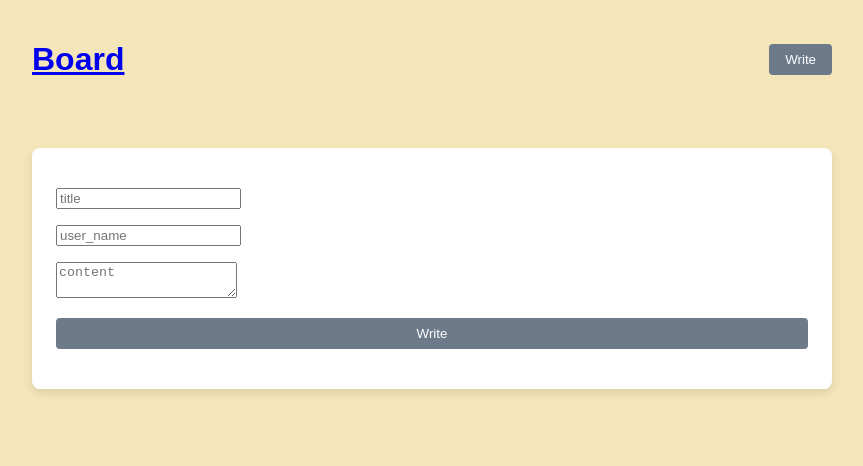
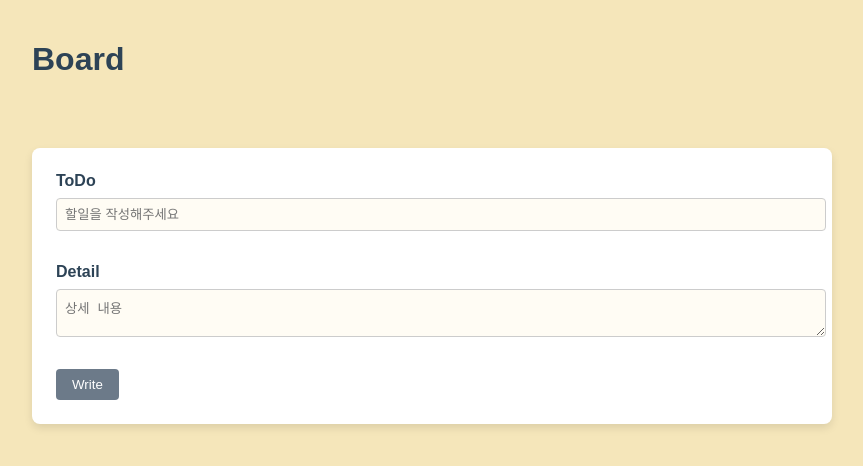
Before and after one commit to ozll-zinni/React_study_jungle13, a Next.js app: page /create in a window 1280 px wide. Shown: the top 466 px of the page, without its empty margins (208-1071 px from the left). Built offline with nearby package versions, Linux system fonts and the light colour scheme.

Commit message:
💄: css 수정

```diff
--- a/package.json
+++ b/package.json
@@ -15,7 +15,8 @@
     "json-server": "^1.0.0-beta.3",
     "next": "^15.0.2",
     "react": "^18.3.1",
-    "react-dom": "^18.3.1"
+    "react-dom": "^18.3.1",
+    "uuid": "^11.0.2"
   },
   "devDependencies": {
     "@types/node": "^20",
--- a/src/app/atom.ts
+++ b/src/app/atom.ts
@@ -1,11 +1,12 @@
 import { atom } from 'jotai';
 
 // post 데이터를 위한 atom
-interface Post {
+export interface Post {
   id: string;
   title: string;
   content?: string;
   user_name?: string;
   created_at?: string;
+  status: 'Not Started' | 'In Progress' | 'Done';
 }
 export const postAtom = atom<Post[]>([]);
--- a/src/app/create/page.tsx
+++ b/src/app/create/page.tsx
@@ -1,21 +1,23 @@
 'use client';
 
-import { useRouter } from "next/navigation";
+import { useRouter, useSearchParams } from "next/navigation";
 import { useAtom } from 'jotai';
 import { postAtom } from "../atom";
+import { Post } from "@/app/atom";
+import { v4 as uuidv4 } from 'uuid';
 
 export default function Create() {
   const router = useRouter();
+  const searchParams = useSearchParams();
+  const statusParam = searchParams.get('status') as 'Not Started' | 'In Progress' | 'Done' || 'Not Started';
   const [posts, setPost] = useAtom(postAtom);
 
-  return (
-    <form onSubmit={(evt) => {
+  const handleSubmit = (evt: React.FormEvent) => {
     evt.preventDefault();
     const target = evt.target as HTMLFormElement;
 
     const title = (target.elements.namedItem('title') as HTMLInputElement).value;
     const content = (target.elements.namedItem('content') as HTMLTextAreaElement).value;
-      const user_name = (target.elements.namedItem('user_name') as HTMLInputElement).value;
 
     if (title.length < 10) {
       alert("제목은 10글자 이상이어야 합니다.");
@@ -23,27 +25,35 @@ export default function Create() {
     }
 
     const createdDate = new Date().toISOString();
-      const newPost = {
-        id: (posts ? posts.length + 1 : 1).toString(),
+    const newPost: Post = {
+      id: uuidv4(),
       title,
       content,
-        user_name,
       created_at: createdDate,
+      status: statusParam, // 전달된 쿼리 파라미터에서 상태를 가져옴
     };
 
-      setPost((prevPosts = []) => [...prevPosts, newPost]);
+    setPost((prevPosts) => [...prevPosts, newPost]);
 
     router.push(`/read/${newPost.id}`);
     router.refresh();
-    }}>
-      <p><input type="text" name="title" placeholder="title" /></p>
-      <p><input type="text" name="user_name" placeholder="user_name" /></p>
-      <p><textarea name="content" placeholder="content"></textarea></p>
-      <p>
-        <button type="submit" className="submit-button">
-          Write
-        </button>
-      </p>
+  };
+
+  return (
+    <form onSubmit={handleSubmit}>
+      <div className="form-group">
+        <label htmlFor="title" className="form-label">ToDo</label>
+        <input type="text" id="title" name="title" className="input-field" placeholder="할일을 작성해주세요" />
+      </div>
+
+      <div className="form-group">
+        <label htmlFor="content" className="form-label">Detail</label>
+        <textarea id="content" name="content" className="textarea-field" placeholder="상세 내용"></textarea>
+      </div>
+
+      <div className="button-container">
+        <button type="submit" className="write-button">Write</button>
+      </div>
     </form>
   );
 }
--- a/src/app/globals.css
+++ b/src/app/globals.css
@@ -1,36 +1,153 @@
-.submit-button {
-  width: 100%;
-  background-color: #6c7a89;
-  color: white;
-  padding: 0.5rem;
-  border-radius: 0.25rem;
-  transition: background-color 0.3s ease;
-  border: none;
-  cursor: pointer;
+/* Body Background */
+.main-body {
+  background-color: #f5e6ba;
+  min-height: 100vh;
+  margin: 0;
+  font-family: Arial, sans-serif;
 }
 
-.submit-button:hover {
+/* Main Container */
+.container {
+  max-width: 800px;
+  margin: 0 auto;
+  padding: 20px;
+}
+
+/* Header */
+.header {
+  display: flex;
+  justify-content: space-between;
+  align-items: center;
+  margin-bottom: 3rem;
+}
+
+/* Title */
+.title {
+  font-size: 2rem;
+  font-weight: bold;
+  color: #2d4356;
+  text-decoration: none;
+}
+
+/* Kanban Board Styles */
+.kanban-board {
+  display: flex; /* Use flexbox to arrange columns side by side */
+  justify-content: space-between; /* Distribute columns evenly */
+  margin: 20px 0; /* Margin for spacing around the board */
+}
+
+.kanban-column {
+  flex: 1; /* Allow columns to grow equally */
+  margin: 0 10px; /* Space between columns */
+  background-color: #f7f7f7; /* Background color for each column */
+  border-radius: 8px; /* Rounded corners */
+  padding: 16px; /* Padding inside columns */
+  box-shadow: 0 2px 5px rgba(0, 0, 0, 0.1); /* Shadow for depth */
+}
+
+/* Write Button */
+.write-button {
+  background-color: #6c7a89; /* Specific color for Write button */
+  color: white;
+  padding: 0.5rem 1rem;
+  border: none;
+  border-radius: 0.25rem;
+  cursor: pointer;
+  transition: background-color 0.3s ease;
+}
+
+.write-button:hover {
   background-color: #5c6a79;
 }
 
+/* Common Button Styles */
+.button {
+  padding: 0.5rem; /* Shared padding */
+  border-radius: 0.25rem; /* Shared border radius */
+  transition: background-color 0.3s ease; /* Shared transition */
+  cursor: pointer; /* Shared cursor */
+  font-size: 1rem; /* Shared font size */
+  color: white; /* Default text color */
+}
+/* Status and Update Button Container */
+.status-update-container {
+  display: flex; /* Align items horizontally */
+  align-items: center; /* Vertically center items */
+  gap: 0.5rem; /* Space between select and button */
+  margin-top: 1rem; /* Margin at the top for spacing */
+}
+
+/* Select Field */
+select {
+  padding: 0.5rem;
+  border-radius: 0.25rem;
+  border: 1px solid #ccc;
+  font-size: 1rem;
+  outline: none;
+}
+.button-group {
+  display: flex;
+  gap: 0.5rem;
+  margin-top: 1rem;
+  justify-content: flex-start;
+}
+/* Modify and Delete Button Styles */
+.modify-button, .delete-button {
+  padding: 0.5rem 1rem;
+  display: flex;
+  justify-content: center;
+  align-items: center;
+  border-radius: 0.25rem;
+  cursor: pointer;
+  transition: background-color 0.3s ease;
+  box-sizing: border-box;
+  font-size: 1rem;
+  color: white;
+  text-decoration: none;
+}
+
+/* Modify Button */
 .modify-button {
   background-color: #6c7a89;
-  color: white;
-  padding: 0.5rem;
-  border-radius: 0.25rem;
-  transition: background-color 0.3s ease;
-  text-align: center;
-  display: inline-block;
-  cursor: pointer;
-  width: 100%;
+  border: none;
 }
 
 .modify-button:hover {
   background-color: #5c6a79;
 }
 
+/* Delete Button */
 .delete-button {
   background-color: #FFA7AF;
+  border: none;
+}
+
+.delete-button:hover {
+  background-color: #FF8C9A;
+}
+
+/* Parent container for button alignment */
+.button-container {
+  display: flex;
+  justify-content: space-between;
+  gap: 1rem;
+}
+/* Form Group */
+.form-group {
+  display: flex;
+  flex-direction: column;
+  margin-bottom: 1rem;
+}
+
+/* Form Label */
+.form-label {
+  font-weight: bold;
+  margin-bottom: 0.5rem;
+  color: #2d4356; /* Matching color to align with other text */
+}
+/* Generic Button Styles */
+.button {
+  background-color: #6c7a89;
   color: white;
   padding: 0.5rem;
   border-radius: 0.25rem;
@@ -39,10 +156,11 @@
   width: 100%;
 }
 
-.delete-button:hover {
-  background-color: #FF8C9A;
+.button:hover {
+  background-color: #5c6a79;
 }
 
+/* Input Fields */
 .input-field,
 .textarea-field {
   width: 100%;
@@ -50,6 +168,7 @@
   border: 1px solid #ccc;
   border-radius: 0.25rem;
   margin-bottom: 1rem;
+  background-color: #fffcf4;
 }
 
 .input-field:focus,
@@ -58,22 +177,9 @@
   border-color: #6c7a89;
 }
 
-.submit-button {
-  background-color: #6c7a89;
-  color: white;
-  padding: 0.5rem 1rem;
-  border: none;
-  border-radius: 0.25rem;
-  cursor: pointer;
-  transition: background-color 0.3s ease;
-}
-
-.submit-button:hover {
-  background-color: #5c6a79;
-}
-
+/* Board List Styles */
 .board-list {
-  margin: 20px;
+  margin: 20px 0; /* Space around the board list */
 }
 
 .board-title {
@@ -81,6 +187,7 @@
   font-weight: bold;
   color: #2d4356;
   margin-bottom: 1rem;
+  text-decoration: none;
 }
 
 .post-count {
@@ -89,6 +196,7 @@
   margin-bottom: 1rem;
 }
 
+/* Post Table Styles */
 .post-table {
   width: 100%;
   border-collapse: collapse;
@@ -125,62 +233,23 @@
   background-color: #f9fafb;
 }
 
+/* Post Link Styles */
 .post-link {
   color: #2c5282;
   text-decoration: none;
 }
 
 .post-link:hover {
-  text-decoration: underline;
+  text-decoration: none;
 }
-/* globals.css */
-
-/* Body Background */
-.main-body {
-  background-color: #f5e6ba;
-  min-height: 100vh;
-  margin: 0;
-  font-family: Arial, sans-serif;
+.link-no-underline {
+  text-decoration: none;
+  color: inherit; /* Keep the text color the same as the parent element */
 }
 
-/* Main Container */
-.container {
-  max-width: 800px;
-  margin: 0 auto;
-  padding: 20px;
+.link-no-underline:hover {
+  text-decoration: none; /* Make sure there's no underline on hover as well */
 }
-
-/* Header */
-.header {
-  display: flex;
-  justify-content: space-between;
-  align-items: center;
-  margin-bottom: 3rem;
-}
-
-/* Title */
-.title {
-  font-size: 2rem;
-  font-weight: bold;
-  color: #2d4356;
-  text-decoration: none;
-}
-
-/* Write Button */
-.write-button {
-  background-color: #6c7a89;
-  color: white;
-  padding: 0.5rem 1rem;
-  border: none;
-  border-radius: 0.25rem;
-  cursor: pointer;
-  transition: background-color 0.3s ease;
-}
-
-.write-button:hover {
-  background-color: #5c6a79;
-}
-
 /* Content Container */
 .content {
   background-color: white;
@@ -188,3 +257,17 @@
   box-shadow: 0 4px 8px rgba(0, 0, 0, 0.1);
   padding: 1.5rem;
 }
+
+/* Kanban Card Styles */
+.kanban-card {
+  background-color: white;
+  border: 1px solid #ccc;
+  border-radius: 4px;
+  margin: 8px 0; /* Space between cards */
+  padding: 10px; /* Padding inside cards */
+  transition: background-color 0.3s;
+}
+
+.kanban-card:hover {
+  background-color: #f0f0f0; /* Change on hover */
+}
--- a/src/app/layout.tsx
+++ b/src/app/layout.tsx
@@ -12,7 +12,6 @@ export default function RootLayout({
 }: {
   children: React.ReactNode;
 }) {
-  // JSON Server를 사용하지 않기 위해 API 호출을 제거하고 PostsProvider에서 초기 상태를 설정합니다.
   const initialPosts = [
     {
       id: '1',
@@ -20,7 +19,6 @@ export default function RootLayout({
       content: 'This is a sample post.',
       created_at: new Date().toISOString(),
     },
-    // 초기 데이터에 필요한 다른 게시글들을 추가
   ];
 
   return (
@@ -30,13 +28,8 @@ export default function RootLayout({
           {/* Header */}
           <div className="header">
             <h1 className="title">
-              <Link href="/">Board</Link>
+              <Link href="/" className="link-no-underline">Board</Link>
             </h1>
-            <Link href="/create">
-              <button className="write-button">
-                Write
-              </button>
-            </Link>
           </div>
 
           {/* Main Content */}
--- a/src/app/read/[id]/page.tsx
+++ b/src/app/read/[id]/page.tsx
@@ -48,7 +48,7 @@ export default function Read() {
         <p>{post.content}</p>
       </div>
 
-      <div className="grid grid-cols-2 gap-4">
+      <div className="button-group">
         <Link
           href={`/update/${id}`}
           className="modify-button"
```
Also changed, not shown: src/app/page.tsx (+45 -45 lines), src/app/update/[id]/page.tsx (+29 -8 lines), 1 other file (tests, documents, lock files or other folders). Lines whose indentation alone changed are shown as unchanged.
